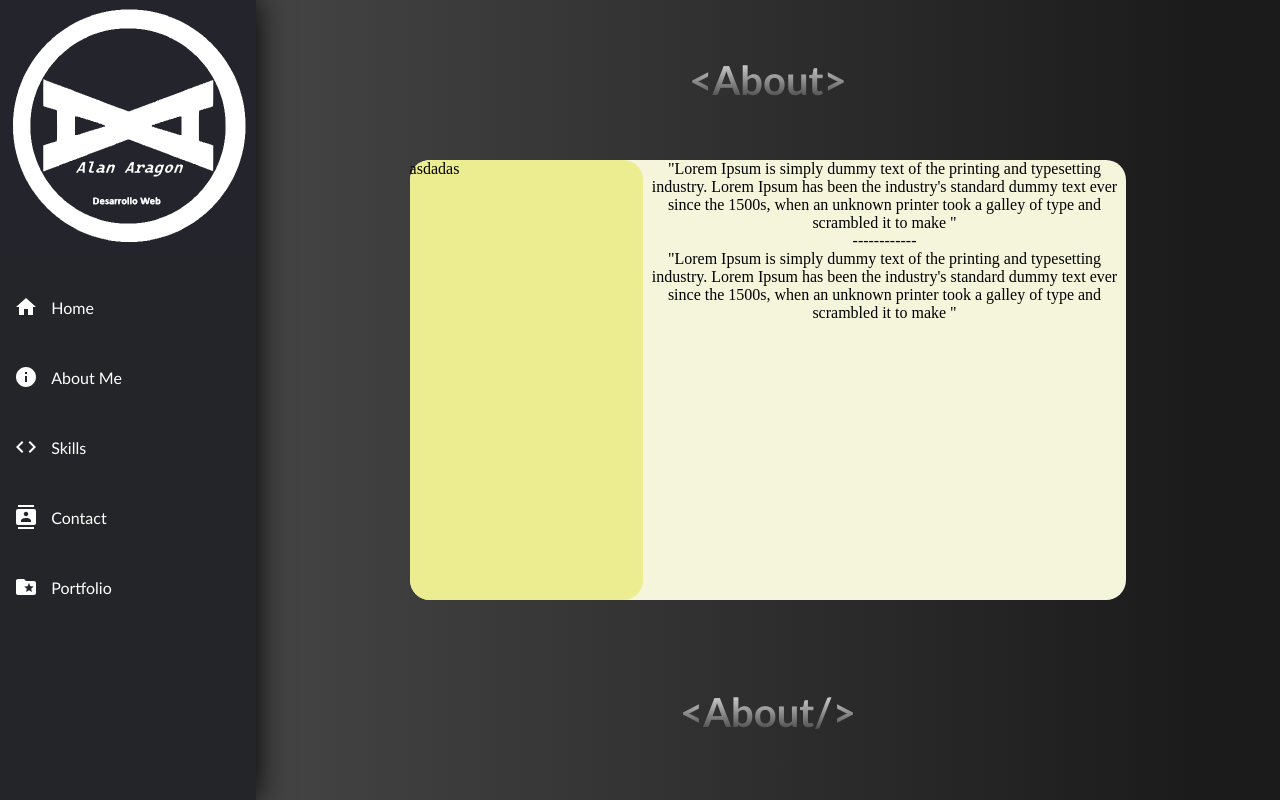
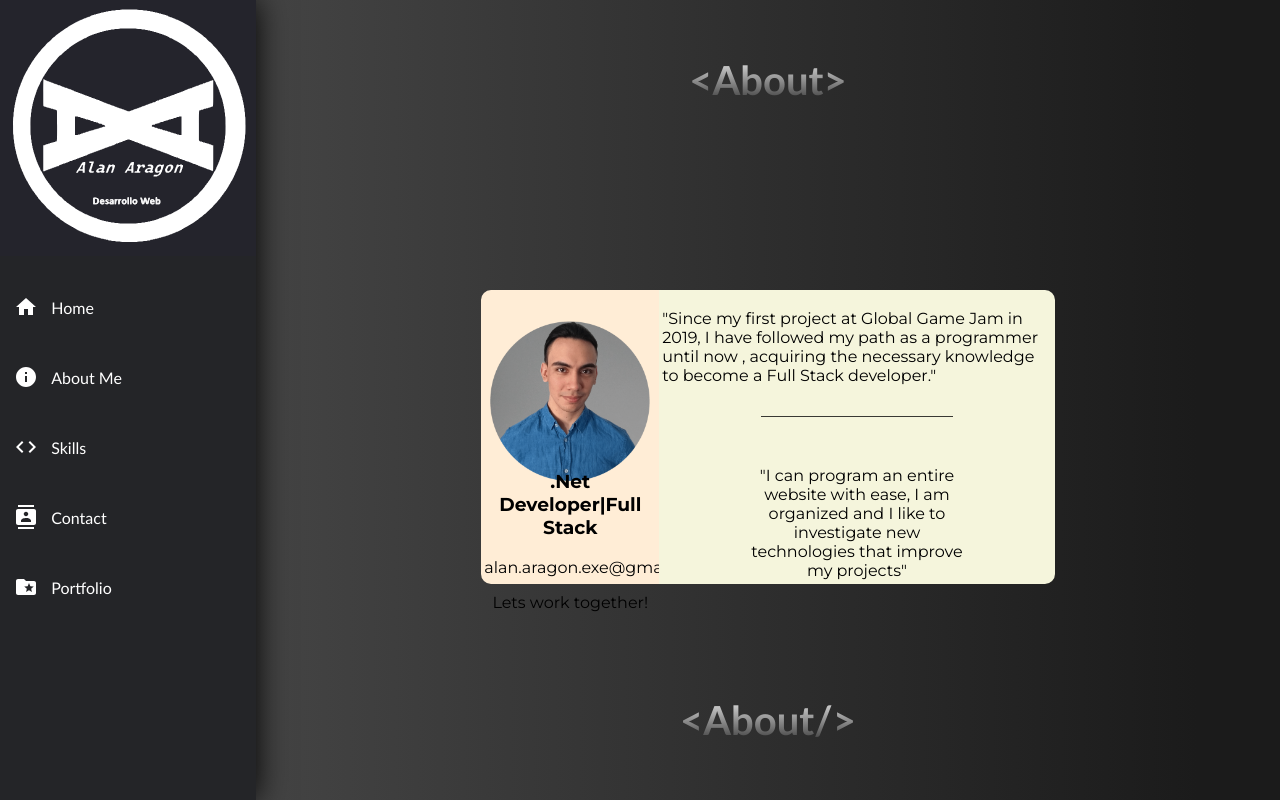
Before and after one commit to AlanNahuelAragon/portafolio, a React (Create React App) app: page / in a window 1280 px wide. Both pictures are taken after a click on the item "About Me". Built offline with nearby package versions, Linux system fonts and the light colour scheme.

Commit message:
profile card added

```diff
--- a/src/App.css
+++ b/src/App.css
@@ -19,7 +19,7 @@
   margin-top: 7vh;
   text-align: center;
   margin-bottom: 7vh;
-
+  background-image: url();
 }
 
 .title-gradient {
@@ -110,9 +110,15 @@ body {
 }
 
 .Home {
-  background-color: beige;
+  background-color: transparent;
   height: 100vh;
-
+  margin: auto;
+  font-family: -apple-system, BlinkMacSystemFont, sans-serif;
+  overflow: auto;
+  background: linear-gradient(315deg, rgba(101,0,94,1) 3%, rgba(60,132,206,1) 38%, rgba(48,238,226,1) 68%, rgba(255,25,25,1) 98%);
+  animation: home-gradient 15s ease infinite;
+  background-size: 400% 400%;
+  background-attachment: fixed;
 }
 
 .MiniBrowser {
@@ -273,36 +279,92 @@ body {
 }
 
 .AboutContainer {
-  margin-top: 5vh;
+
+  width: 100%;
+  height: 60%;
   display: block;
-  height: 55%;
-  margin-bottom: 11vh;
 }
-
-.card {
-
-  background-color: beige;
+.card-container{
   box-shadow: #242528;
   border-radius: 20px;
   margin-top: 5vh;
-  display: flex;
+  display: block;
+  height: 60%;
+  width: 80%;
+  margin-bottom: 11vh;
+  margin-left:10%;
+}
+.card {
+  padding-top: 130px;
   height: 100%;
   width: 100%;
-  margin-bottom: 11vh;
+  display: flex;
+
 }
 
 .profile {
+  height: 100%;
+  width: 30%;
   display: block;
-  height: 100%;
+  background-color: rgb(255, 237, 214);
+  border-style: solid;
+  border-color: rgb(255, 237, 214);
+  border-radius: 10px 0px 0px 10px;
+}
+.profile-pic-container{
+  display: flex;
+  justify-content: center;
   width: 100%;
-  border-radius: 20px;
-  background-color: rgb(236, 236, 145);
+  height: 55%;
+}
+.profile-pic{
+  margin-top: 28px;
+  height: 160px;
+  width: 160px;
+
+}
+.profile-data-container{
+
+  width: 100%;
+  height: 45%;
+}
+.message-profile{
+  font-family: 'Montserrat', Arial, sans-serif;
+  text-align: center;
+}
+.message-together{
+  font-family: 'Montserrat', Arial, sans-serif;
+  text-align: center;
+}
+.message-together:hover{
+  cursor: pointer;
+  font-style: italic;
 }
 
 .presentation {
-
+  background-color: beige;
+  border-style: solid;
+  border-color: beige;
+  border-radius: 0px 10px 10px 0px;
   display: block;
   height: 100%;
+  width: 70%;
+  font-family: 'Montserrat', Arial, sans-serif;
+
+}
+.message-separator{
+  height: 10;
+  text-align: center;
+}
+.message-about{
+  padding-top: 30px;
+  padding-left: 20%;
+  padding-bottom: 30px;
+  display: flex;
+  justify-content: center;
+  text-align: center;
+  height: 30%;
+  width: 60%;
 }
 
 
@@ -372,9 +434,9 @@ body {
   height: 100%;
   display: flex;
   justify-content: center;
-  background-color: bisque;
+  background-color: beige;
   border-style: solid;
-  border-color: bisque;
+  border-color: beige;
   border-radius: 0 10px 0;
 }
 
@@ -423,7 +485,7 @@ textarea {
   letter-spacing: 1px;
   margin: 0em 0 1.875em 0;
   padding: 0 0 0.875em 0;
-  text-transform: uppercase;
+  resize: none;
   width: 100%;
   -webkit-box-sizing: border-box;
   -moz-box-sizing: border-box;
@@ -447,10 +509,10 @@ textarea:focus {
 .data-contact {
   width: 100%;
   height: 50%;
-  background-color: bisque;
+  background-color: beige;
   border-style: solid;
   border-radius: 0 20px 0px;
-  border-color: bisque;
+  border-color: beige;
   display: block;
   text-align: center;
 }
@@ -874,3 +936,17 @@ html {
     transform: translateY(0px);
   }
 }
+
+/*WAVE*/
+
+@keyframes home-gradient {
+  0% {
+      background-position: 0% 0%;
+  }
+  50% {
+      background-position: 100% 100%;
+  }
+  100% {
+      background-position: 0% 0%;
+  }
+}
--- a/src/App.js
+++ b/src/App.js
@@ -22,7 +22,7 @@ function App() {
       <Sidebar handleClick={handleClick} />
       <div className='Container'>
         {currentComponent === 'home' && <Home />}
-        {currentComponent === 'about' && <About />}
+        {currentComponent === 'about' && <About handleClick={handleClick} />}
         {currentComponent === 'skills' && <Skills />}
         {currentComponent === 'portfolio' && <Portfolio />}
         {currentComponent === 'contact' && <Contact/>}
--- a/src/components/About.js
+++ b/src/components/About.js
@@ -1,6 +1,6 @@
 import React from 'react'
 
-function About() {
+function About({handleClick}) {
     return (
         <div id='about' className='About'>
             <div className='MiniContainer'>
@@ -10,30 +10,52 @@ function About() {
                     </h1>
                 </div>
                 <div className='AboutContainer'>
+                    <div className='card-container'>
                         <div className='card'>
                             <div className='profile'>
-                            asdadas
+                                <div className='profile-pic-container'>
+                                    <img className='profile-pic'
+                                    src={`${process.env.PUBLIC_URL}/assets/FotoPFCircle.png`}
+                                    alt='Profile-pic'></img>
+                                </div>
+                                <div className='profile-data-container'>
+                                    <div className='message-profile'>
+                                        <h3>.Net Developer|Full Stack</h3>
+                                    </div>
+                                    <div className='message-profile'>
+                                        <p>alan.aragon.exe@gmail.com</p>
+                                    </div>
+                                    <div className='message-together'>
+                                        <p onClick={() => handleClick("contact")}>
+                                        Lets work together!
+                                        </p>
+                                    </div>
+                                </div>
                             </div>
                             <div className='presentation'>
-                            <div className='message'>
-                                "Lorem Ipsum is simply dummy text of the printing and
-                                typesetting industry. Lorem Ipsum has been the industry's
-                                standard dummy text ever since the 1500s, when an unknown printer
-                                took a galley of type and scrambled it to make "
+                                <div className='message-work'>
+                                    <p>
+                                        "Since my first project at Global Game Jam in 2019,
+                                        I have followed my path as a programmer until now
+                                        , acquiring the necessary knowledge to become a
+                                        Full Stack developer."
+                                    </p>
                                 </div>
-                            <div className='message'>
-                                ------------
+                                <div className='message-separator'>
+                                    ________________________
                                 </div>
-                            <div className='message'>
-                                "Lorem Ipsum is simply dummy text of the printing and
-                                typesetting industry. Lorem Ipsum has been the industry's
-                                standard dummy text ever since the 1500s, when an unknown printer
-                                took a galley of type and scrambled it to make "
+                                <div className='message-about'>
+                                    <p>
+                                        "I can program an entire website with ease,
+                                        I am organized and I like to investigate new technologies that improve my projects"
+                                    </p>
                                 </div>
 
                             </div>
 
                         </div>
+                    </div>
+
                 </div>
                 <div className='SectionTitle'>
                     <h1 className='title-gradient'>
--- a/src/components/Contact.js
+++ b/src/components/Contact.js
@@ -8,9 +8,8 @@ import Swal from 'sweetalert2';
 function Contact() {
   const [divClass, setDivClass] = useState('rocket');
   const Swal = require('sweetalert2');
-  useEffect(()=>{
 
-  })
+
   const sendEmail = (event) => {
     event.preventDefault();
     emailjs.sendForm('service_ov3awyk', 'template_a5jeuzu', event.target, 'ly1ZUO_-kRkRHnOVY')
@@ -36,7 +35,6 @@ function Contact() {
   return (
     <div id='contact' className='Contact'>
       <div id='stars1'></div>
-      <div id='stars2'></div>
       <div id='stars3'></div>
       <div className='MiniContainer'>
         <div className='SectionTitle'>
--- a/src/components/Home.js
+++ b/src/components/Home.js
@@ -5,6 +5,9 @@ function Home() {
 
     return (
         <div id='home' className='Home'>
+            <div className="wave"></div>
+            <div className="wave"></div>
+            <div className="wave"></div>
             <div className='MiniContainer'>
                 <div className='SectionTitle'>
                     <h1 className='title-gradient'>
```
Also changed, not shown: public/assets/FotoPFCircle.png (added). Lines whose indentation alone changed are shown as unchanged.
